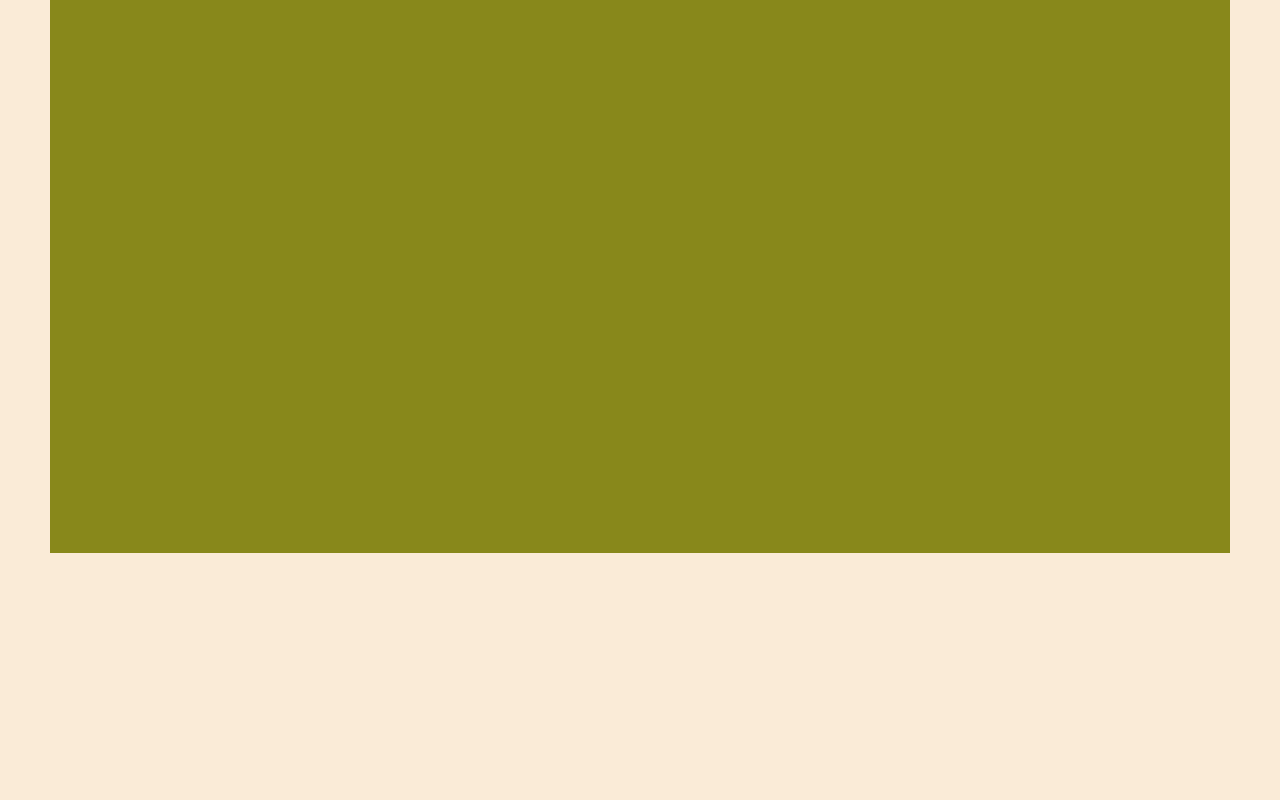
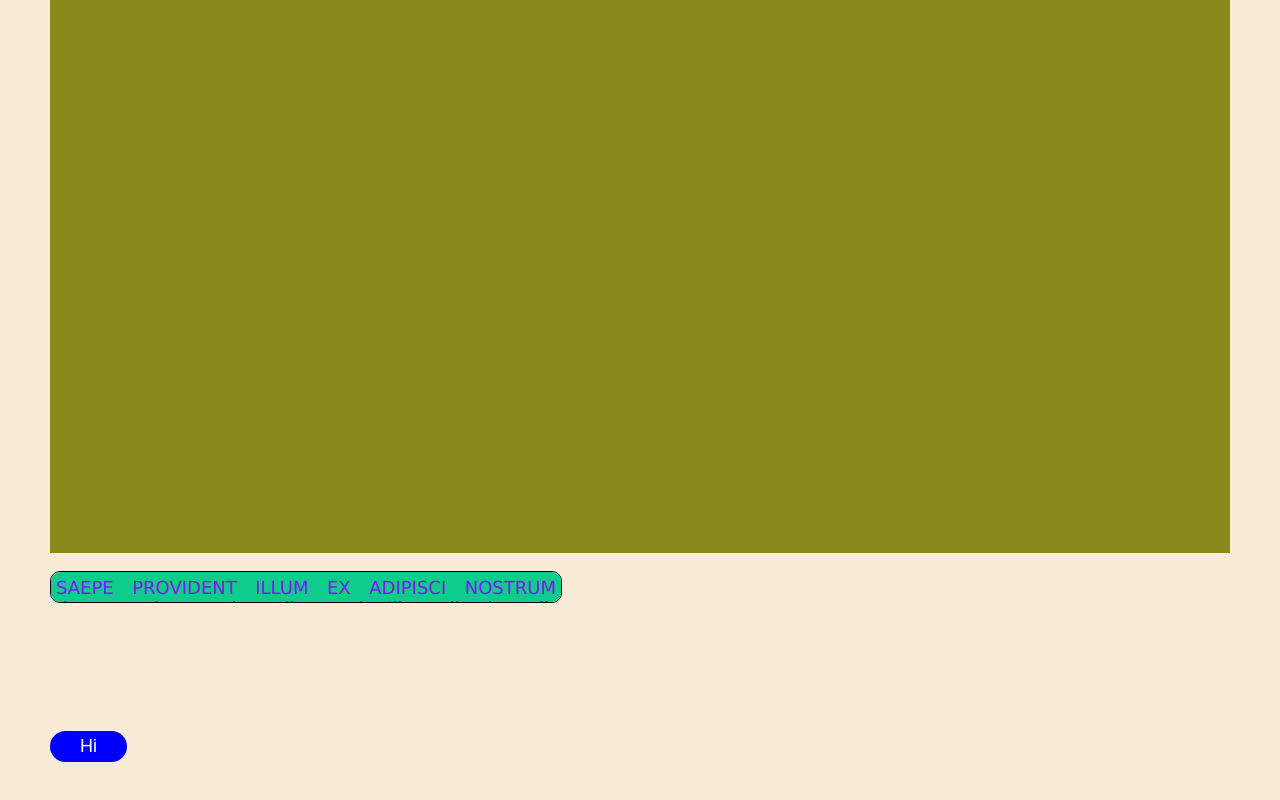
Before and after one commit to xrhridoy1/for-website, a plain HTML site: page index.html in a window 1280 px wide. Shown: the part 5752-6552 px from the top of the page. Before the commit the page ends 6355 px from the top, so only its background shows below. Drawn offline with Linux system fonts and the light colour scheme.

Commit message:
animation added

```diff
--- a/index.html
+++ b/index.html
@@ -80,5 +80,10 @@
   <section class="section">
 
   </section>
+  <p id="over">Saepe provident illum ex adipisci nostrum deserunt. Quae, voluptatibus optio. Illum alias impedit quibusdam!</p>
+  <div>
+    <div class="box"></div>
+  </div>
+  <button class="button">Hi</button>
 </body>
 </html>
--- a/style.css
+++ b/style.css
@@ -177,3 +177,30 @@ img:hover{
   background-color: rgb(136, 136, 27);
   margin-top: 10px;
 }
+@keyframes example {
+  from {
+    background-color: red;
+  }
+  to {
+    background-color: blue;
+  }
+}
+#over{
+  width: 500px;
+  height: 20px;
+  overflow-y: scroll;
+}
+.button {
+  background-color: blue;
+  color: white;
+  padding: 5px 30px;
+  font-size: 18px;
+  border: none;
+  cursor: pointer;
+  border-radius: 30px;
+  transition: background-color 0.5s ease-in-out;
+}
+
+.button:hover {
+  background-color: red;
+}
```
